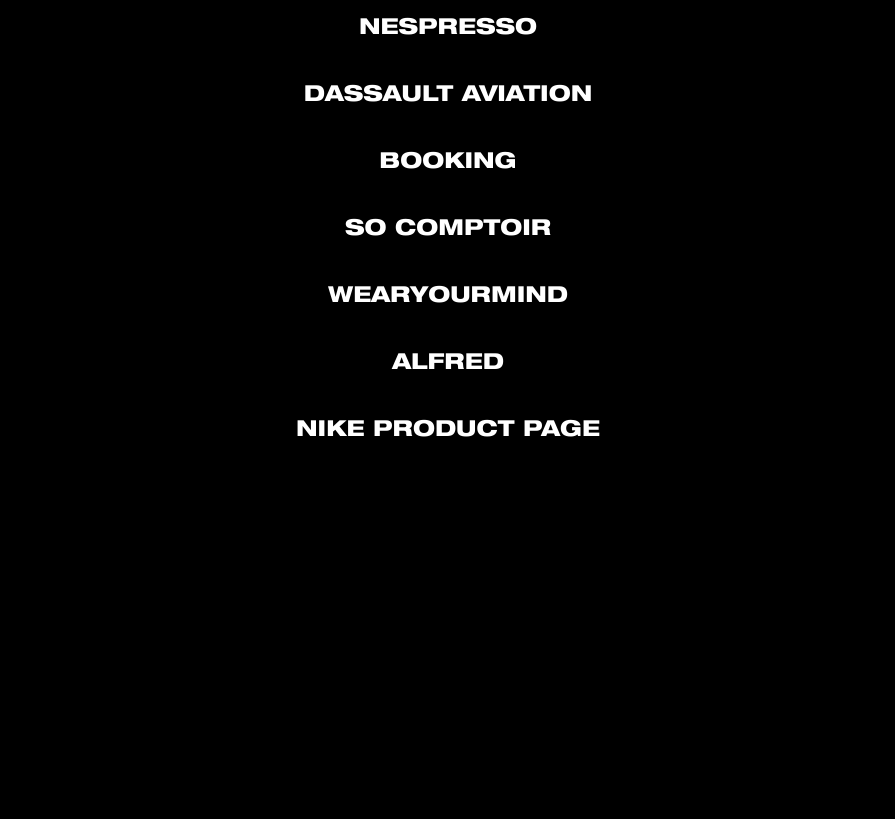
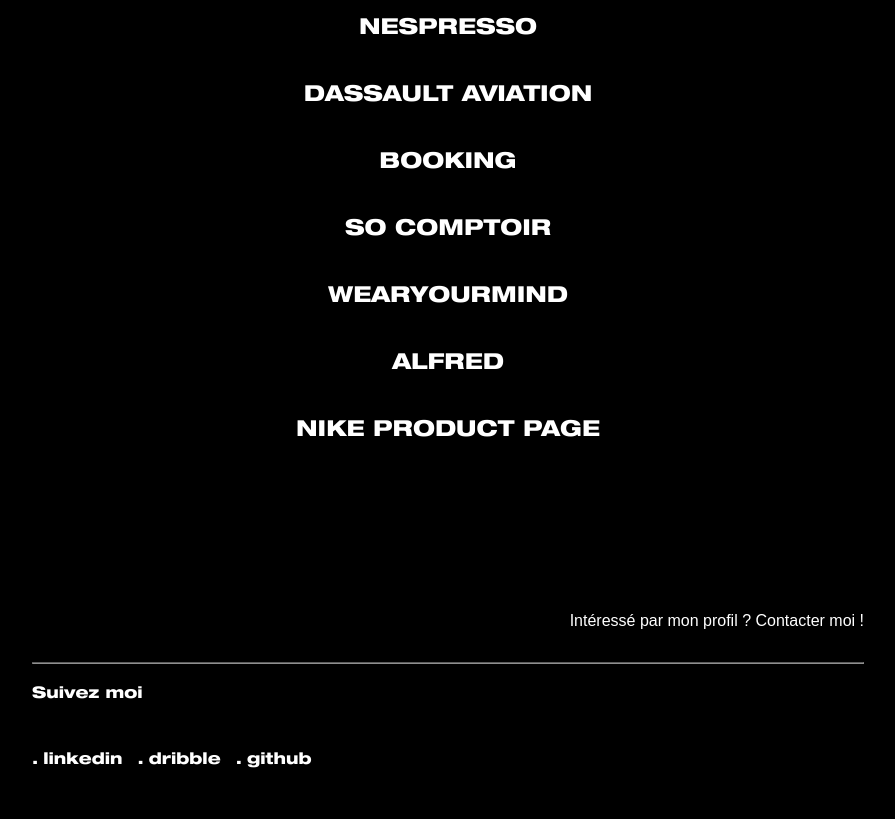
Before and after one commit to NatsuDzn/portfolio-haha-yes, a plain HTML site: page index.html in a window 1280 px wide. Shown: the part 1062-1881 px from the top of the page, without its empty margins (192-1087 px from the left). Before the commit the page ends 1600 px from the top, so only its background shows below. Drawn offline with nearby package versions, Linux system fonts and the light colour scheme.

Commit message:
add footer

```diff
--- a/css/styles.css
+++ b/css/styles.css
@@ -29,6 +29,7 @@
   justify-content: center;
   flex-direction: column;
   height: 100vh;
+  margin-bottom: 25px;
 }
 
 li a {
@@ -343,7 +344,7 @@
 
   100% {
     transform: scale(0.5);
-    opacity: 0.5;
+    opacity: .9;
   }
 }
 
@@ -477,7 +478,7 @@
 }
 
 .projectpic img {
-  animation: scale 1s;
+  animation: zoomIn 1s;
   transform: scale(0.5);
   position: absolute;
   z-index: 0;
@@ -485,7 +486,7 @@
   margin-right: auto;
   left: 0;
   right: 0;
-  opacity: 0.5;
+  opacity: .6;
 }
 
 .scroll-down {
@@ -504,6 +505,45 @@
   border-right: 2px solid #fff;
   -webkit-transform: translate(-50%, 0) rotate(45deg);
   animation: fade_move_down 3s cubic-bezier(0.19, 1, 0.22, 1) infinite;
+}
+
+.footer {
+  padding-top: 50px;
+  width: 65vw;
+}
+
+.contact {
+  display: flex;
+  align-items: center;
+  justify-content: center;
+  flex-direction: column;
+}
+
+.separator {
+  opacity: 0.6;
+}
+
+.footerText {
+  font-family: Arial, Helvetica, sans-serif;
+  text-align: right;
+  padding-bottom: 25px;
+}
+
+.socialWrapper {
+  display: flex;
+}
+
+.socialNetworks {
+  padding-top: 15px;
+}
+
+.socialWrapper #icons {
+  padding: 50px 15px 50px 0px;
+}
+
+.socialWrapper #icons::before {
+  content: '.';
+  padding-right: 5px;
 }
 
 @media screen and (max-width: 1280px) {
@@ -625,6 +665,19 @@
     -webkit-text-stroke: 0px white;
     padding-top: 15px;
     padding-bottom: 15px;
+    z-index: -1;
+  }
+}
+
+@keyframes zoomIn {
+  from {
+    opacity: 0;
+    -webkit-transform: scale3d(0.3, 0.3, 0.3);
+    transform: scale3d(0.3, 0.3, 0.3);
+  }
+
+  50% {
+    opacity: .6;
   }
 }
 
@@ -639,20 +692,6 @@
   100% {
     transform: translate(0, 20px) rotate(45deg);
     opacity: 0;
-  }
-}
-
-@-webkit-keyframes fadeInUp {
-  0% {
-    opacity: 0;
-    -webkit-transform: translateY(20px);
-    transform: translateY(20px);
-  }
-
-  100% {
-    opacity: 1;
-    -webkit-transform: translateY(0);
-    transform: translateY(0);
   }
 }
 
--- a/index.html
+++ b/index.html
@@ -4,10 +4,7 @@
     <meta charset="UTF-8" />
     <meta name="viewport" content="width=device-width, initial-scale=1.0" />
     <meta http-equiv="X-UA-Compatible" content="ie=edge" />
-    <meta
-      name="description"
-      content="Hi I'm Nathanael Louzoun, a french front dev and designer based in Paris, currently looking for an internship..."
-    />
+    <meta name="description" content="Hi I'm Nathanael Louzoun, a french front dev and designer based in Paris, currently looking for an internship..."/>
     <link rel="stylesheet" type="text/css" href="css/reset.css" />
     <link rel="stylesheet" type="text/css" href="css/styles.css" />
     <script src="https://unpkg.com/scrollreveal"></script>
@@ -90,10 +87,7 @@
             <li><a href="#about">A propos de moi</a></li>
             <li><a href="#works">Mes créations</a></li>
             <li>
-              <a
-                href="https://drive.google.com/file/d/1BCHYRtsQr7tJcmvexH37hTdOyUi61USH/view?usp=sharing"
-                target="_blank"
-                >CV</a
+              <a href="https://drive.google.com/file/d/1BCHYRtsQr7tJcmvexH37hTdOyUi61USH/view?usp=sharing" target="_blank">CV</a
               >
             </li>
             <li><a href="#contact">Contact</a></li>
@@ -104,11 +98,7 @@
 
     <article class="main">
       <h1 class="glitch" data-text="NATHANAEL LOUZOUN">Nathanael Louzoun</h1>
-      <h2
-        class="txt-rotate"
-        data-period="2000"
-        data-rotate='[ "front end.", "designer.", "french  dev.", "looking for an internship.", "blank" ]'
-      ></h2>
+      <h2 class="txt-rotate" data-period="2000" data-rotate='[ "front end.", "designer.", "french  dev.", "looking for an internship.", "student at HETIC" ]'></h2>
       <div class="scroll-down"></div>
     </article>
 
@@ -128,6 +118,9 @@
       <div class="projectpic" id="divfive">
         <img src="assets/wearyourmind.jpg" alt="wearyourmind" class="img-responsive img-thumbnail" />
       </div>
+      <div class="projectpic" id="divseven">
+        <img src="assets/nike.jpg" alt="nike" class="img-responsive img-thumbnail" />
+      </div>
       <h1 class="myCreations">Mes créations</h1>
       <h3 class="myCreationsName" id="one">Nespresso</h3>
       <h3 class="myCreationsName" id="two">Dassault Aviation</h3>
@@ -135,12 +128,29 @@
       <h3 class="myCreationsName" id="four">So Comptoir</h3>
       <h3 class="myCreationsName" id="five">WearYourMind</h3>
       <h3 class="myCreationsName">Alfred</h3>
-      <h3 class="myCreationsName">Nike Product Page</h3>
+      <h3 class="myCreationsName" id="seven">Nike Product Page</h3>
       <div class="clear"></div>
-    </div>
+    </article>
+
+    <footer class="contact">
+      <div class="footer">
+        <p class="footerText">Intéressé par mon profil ? Contacter moi !</p>
+        <hr class="separator">
+        <p class="socialNetworks">Suivez moi</p>
+        <ul class="socialWrapper">
+          <div id="icons" class="linkedin">linkedin</div>
+          <div id="icons" class="dribble">dribble</div>
+          <div id="icons" class="github">github</div>
+        </ul>
+      </div>
+    </footer>
   </body>
 </html>
 
 <script>
-  ScrollReveal().reveal(".works", { delay: 150 });
+  ScrollReveal().reveal(".works", { delay: 250 });
+  ScrollReveal().reveal(".contact", { delay: 150 });
+  ScrollReveal().reveal(".linkedin", { delay: 150 });
+  ScrollReveal().reveal(".dribble", { delay: 300 });
+  ScrollReveal().reveal(".github", { delay: 450 });
 </script>
```
Also changed, not shown: assets/nike.jpg (added).
